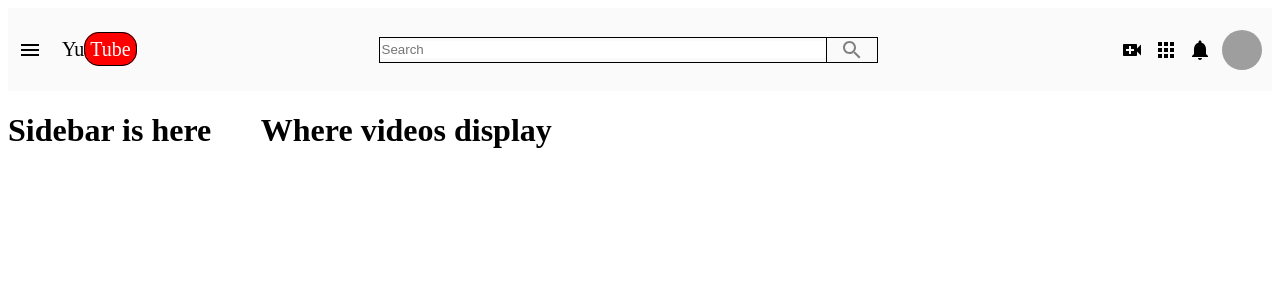
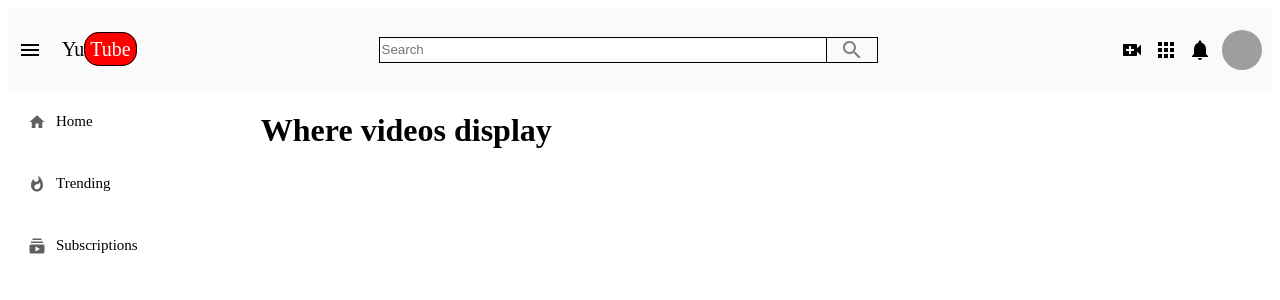
Before and after one commit to tuyenphk/Youtube-clone, a React (Create React App) app: page /search/1 in a window 1280 px wide. Shown: the top 300 px of the page. Built offline with nearby package versions, Linux system fonts and the light colour scheme; grey boxes are pictures that could not be loaded.

Commit message:
style for sidebar

```diff
--- a/src/components/Sidebar/Sidebar.css
+++ b/src/components/Sidebar/Sidebar.css
@@ -1,3 +1,36 @@
+/*Sidebar*/
 .sidebar {
     flex: 0.2;
 }
+
+/*SidebarRow*/
+.sidebarRow {
+    display: flex;
+    align-items: center;
+    padding: 10px 20px;
+}
+
+.sidebarRow-icon {
+    color: #606060;
+    font-size: large !important;
+}
+
+.sidebarRow-title {
+    margin-left: 10px;
+    flex: 1;
+    font-size: 15px;
+    font-weight: 300;
+}
+
+.sidebarRow:hover {
+    background-color: gray;
+    cursor: pointer;
+}
+
+.sidebarRow:hover > .sidebarRow-icon {
+    color: red;
+}
+
+.sidebarRow:hover > .sidebarRow-title {
+    font-weight: bold;
+}
--- a/src/components/Sidebar/Sidebar.js
+++ b/src/components/Sidebar/Sidebar.js
@@ -1,10 +1,17 @@
 import React from 'react'
+import HomeIcon from '@material-ui/icons/Home';
+import WhatshotIcon from '@material-ui/icons/Whatshot';
+import SubscriptionsIcon from '@material-ui/icons/Subscriptions'
+
 import './Sidebar.css'
+import SidebarRow from './SidebarRow'
 
 function Sidebar() {
     return (
         <div className="sidebar">
-            <h1>Sidebar is here</h1>
+            <SidebarRow Icon={HomeIcon} title="Home" />
+            <SidebarRow Icon={WhatshotIcon} title="Trending" />
+            <SidebarRow Icon={SubscriptionsIcon} title="Subscriptions" />
         </div>
     )
 }
--- /dev/null
+++ b/src/components/Sidebar/SidebarRow.js
@@ -0,0 +1,13 @@
+import React from 'react'
+import './Sidebar.css'
+
+function SidebarRow({Icon, title}) {
+    return (
+        <div className="sidebarRow">
+            <Icon className="sidebarRow-icon" />
+           <h2 className="sidebarRow-title">{title}</h2>
+        </div>
+    )
+}
+
+export default SidebarRow
```
